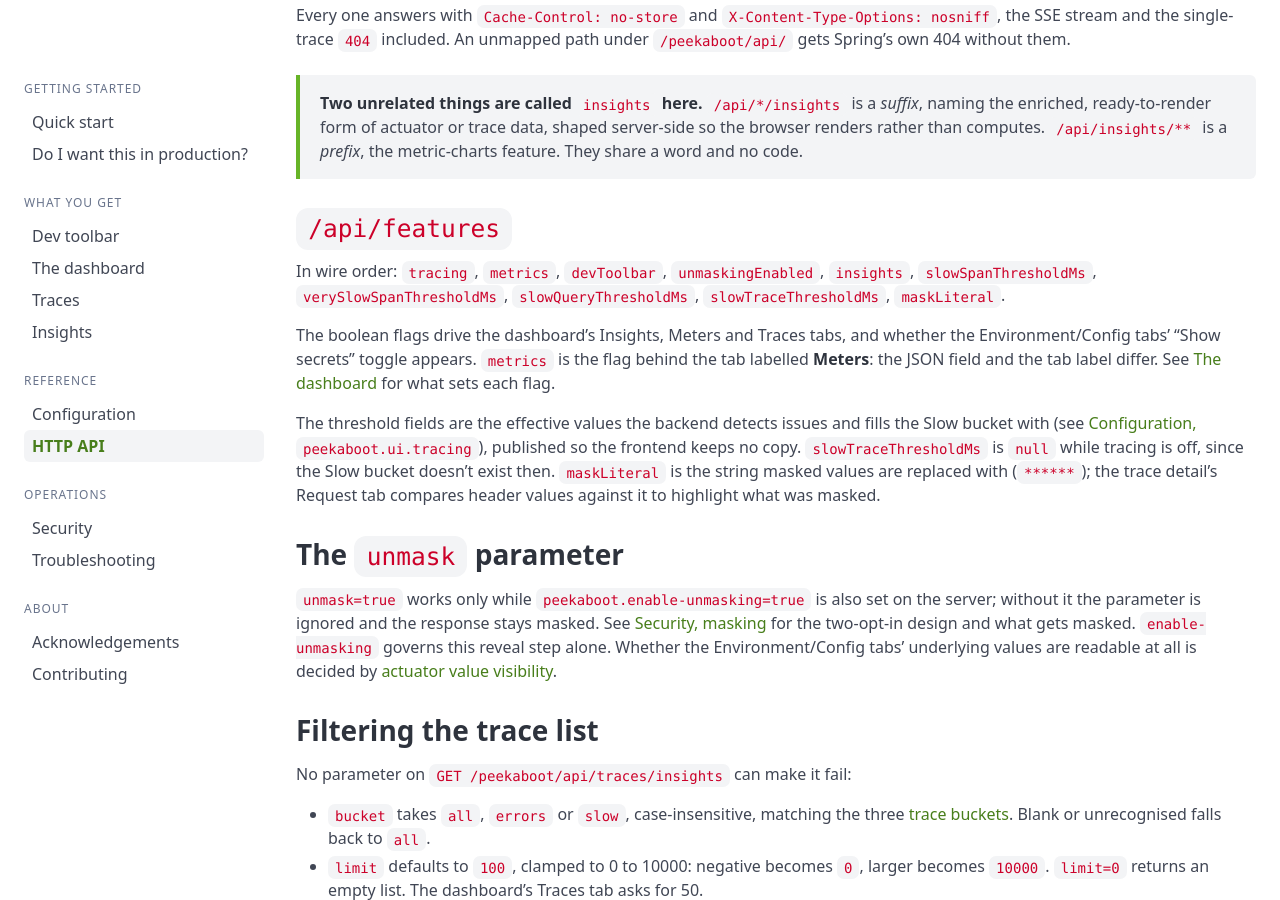
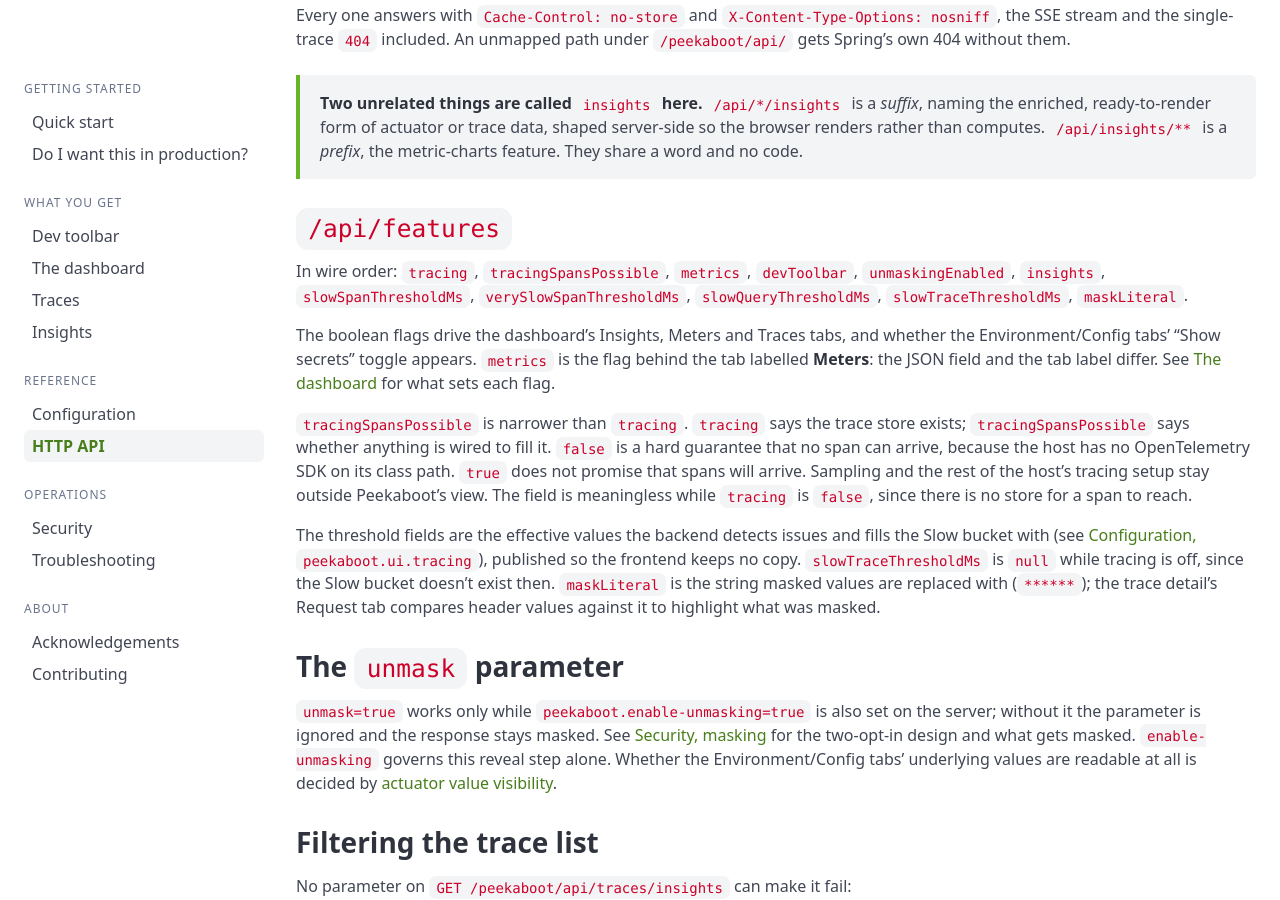
Before and after one commit to peekaboot-org/peekaboot-org.github.io, a Jekyll site: the page built from docs/api.md, in a window 1280 px wide and 900 px high, scrolled down 1017 px. Built offline with Jekyll 4.4.1, drawn with Linux system fonts in a browser that asks for light colours.

Commit message:
docs: document tracingSpansPossible flag

```diff
--- a/docs/api.md
+++ b/docs/api.md
@@ -46,14 +46,21 @@
 
 ## `/api/features`
 
-In wire order: `tracing`, `metrics`, `devToolbar`, `unmaskingEnabled`, `insights`,
-`slowSpanThresholdMs`, `verySlowSpanThresholdMs`, `slowQueryThresholdMs`,
-`slowTraceThresholdMs`, `maskLiteral`.
+In wire order: `tracing`, `tracingSpansPossible`, `metrics`, `devToolbar`,
+`unmaskingEnabled`, `insights`, `slowSpanThresholdMs`, `verySlowSpanThresholdMs`,
+`slowQueryThresholdMs`, `slowTraceThresholdMs`, `maskLiteral`.
 
 The boolean flags drive the dashboard's Insights, Meters and Traces tabs, and whether the
 Environment/Config tabs' "Show secrets" toggle appears. `metrics` is the flag behind the
 tab labelled **Meters**: the JSON field and the tab label differ. See [The
 dashboard]({{ '/docs/dashboard/' | relative_url }}) for what sets each flag.
+
+`tracingSpansPossible` is narrower than `tracing`. `tracing` says the trace store exists;
+`tracingSpansPossible` says whether anything is wired to fill it. `false` is a hard
+guarantee that no span can arrive, because the host has no OpenTelemetry SDK on its class
+path. `true` does not promise that spans will arrive. Sampling and the rest of the host's
+tracing setup stay outside Peekaboot's view. The field is meaningless while `tracing` is
+`false`, since there is no store for a span to reach.
 
 The threshold fields are the effective values the backend detects issues and fills the Slow
 bucket with (see
```
Also changed, not shown: docs/dashboard.md (+2 -2 lines).
